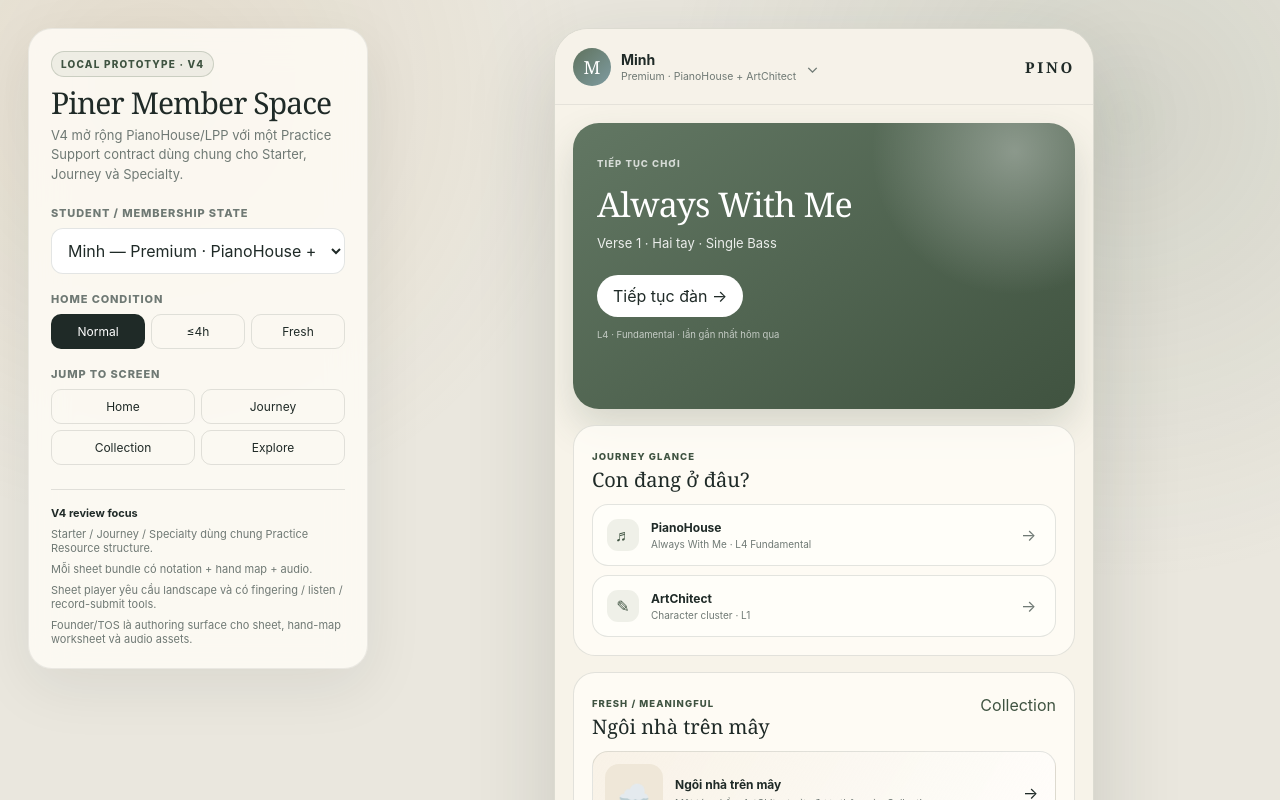
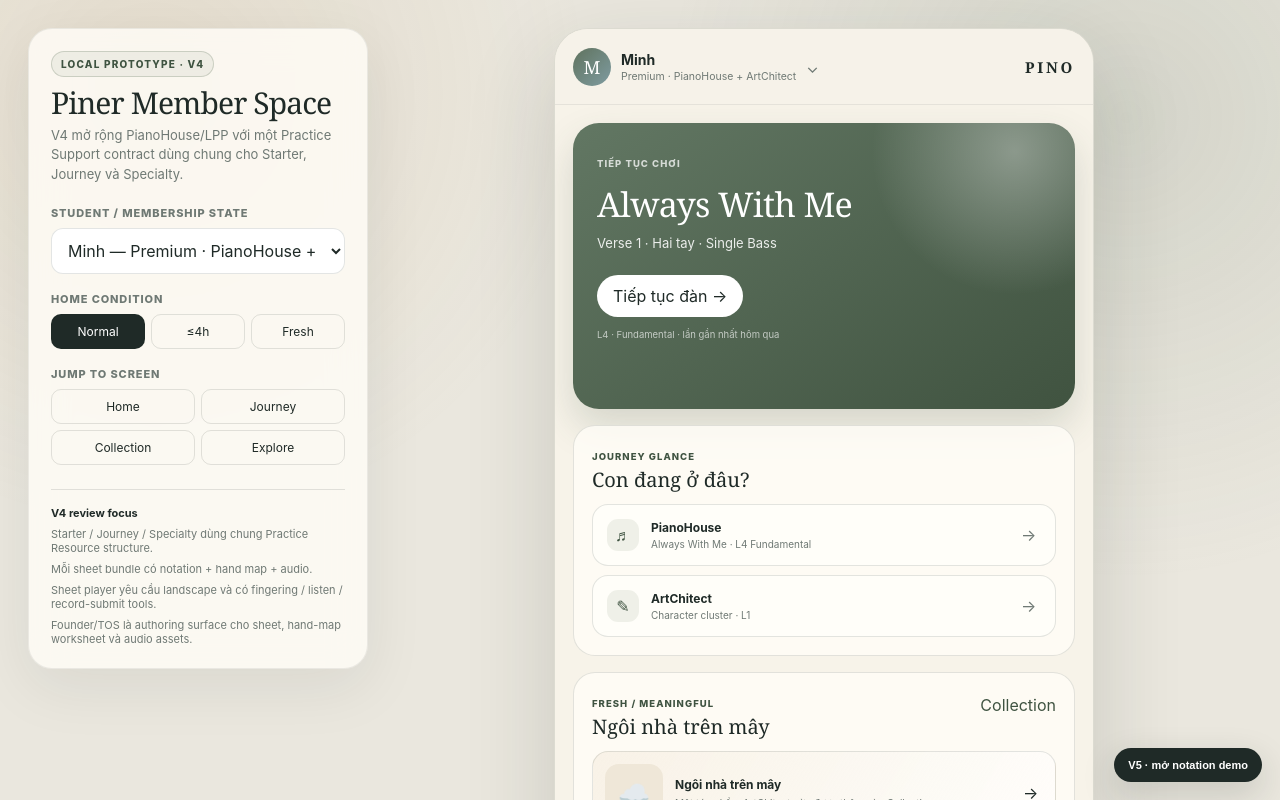
Before and after one commit to vmtct/pino-team-os, a Next.js app: page /piner-prototype in a window 1280 px wide. Shown: the top 800 px of the page. Built offline with nearby package versions, Linux system fonts and the light colour scheme.

Commit message:
feat: switch Piner local prototype to V5

```diff
--- a/app/piner-prototype/page.tsx
+++ b/app/piner-prototype/page.tsx
@@ -1,11 +1,11 @@
 import type { Metadata } from "next";
-import PinerPrototypeV4 from "./PinerPrototypeV4";
+import PinerPrototypeV5 from "./PinerPrototypeV5";
 
 export const metadata: Metadata = {
-  title: "Piner Member Space — Local Prototype V4",
+  title: "Piner Member Space — Local Prototype V5",
   description: "Local mock prototype for PINO Piner Member Space",
 };
 
 export default function PinerPrototypePage() {
-  return <PinerPrototypeV4 />;
+  return <PinerPrototypeV5 />;
 }
```
